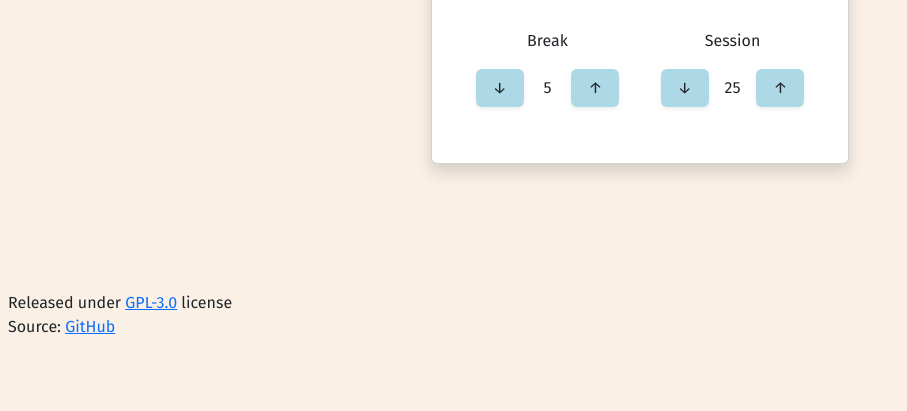
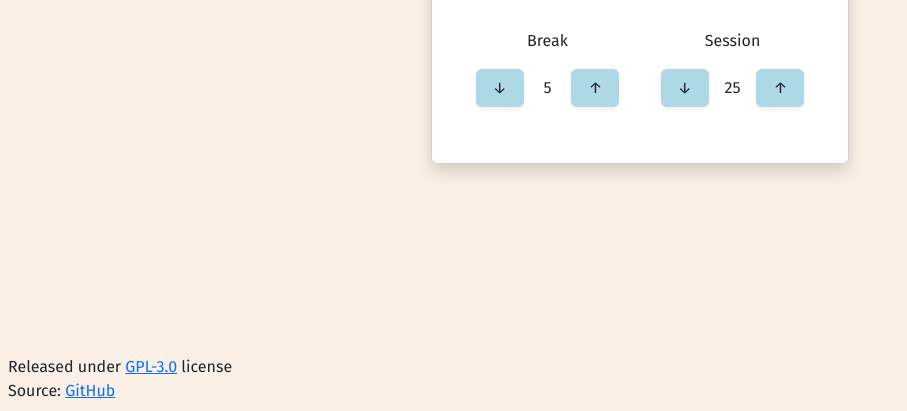
Before and after one commit to pablomartan/pomodoro, a React app: page src/html/index.html in a window 1280 px wide. Shown: the part 453-864 px from the top of the page, without its empty margins (0-907 px from the left). Before the commit the page ends 800 px from the top, so only its background shows below. Built offline with nearby package versions, Linux system fonts and the light colour scheme.

Commit message:
test: trying removing fixed footer

```diff
--- a/src/html/index.html
+++ b/src/html/index.html
@@ -11,7 +11,7 @@
     <div id="root" class="container-fluid d-flex align-items-center
       justify-content-center h-100">
     </div>
-    <footer class="p-2 fixed-bottom">
+    <footer class="p-2">
         Released under <a href="https://www.gnu.org/licenses/gpl-3.0.en.html"
             target=_blank>GPL-3.0</a> license <br />
         Source: <a href="https://github.com/pablomartan/js-calculator"
```
